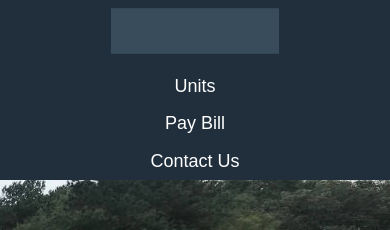
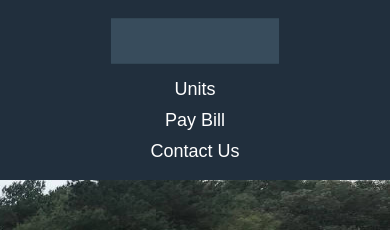
Before and after one commit to jmbuchanan/storage-ui, a React (Create React App) app: page / in a window 390 px wide. Shown: the top 230 px of the page. Built offline with nearby package versions, Linux system fonts and the light colour scheme.

Commit message:
fixed responsive nav spacing

```diff
--- a/src/style.css
+++ b/src/style.css
@@ -200,11 +200,11 @@ footer {
 
   .links {
     flex-direction: column;
-    justify-content: space-around;
+    justify-content: center;
   }
 
   .links li a {
-    padding: 0px 100px;
+    padding: 5px 100px;
   }
 
 }
```
Also changed, not shown: src/img/logo.svg.
